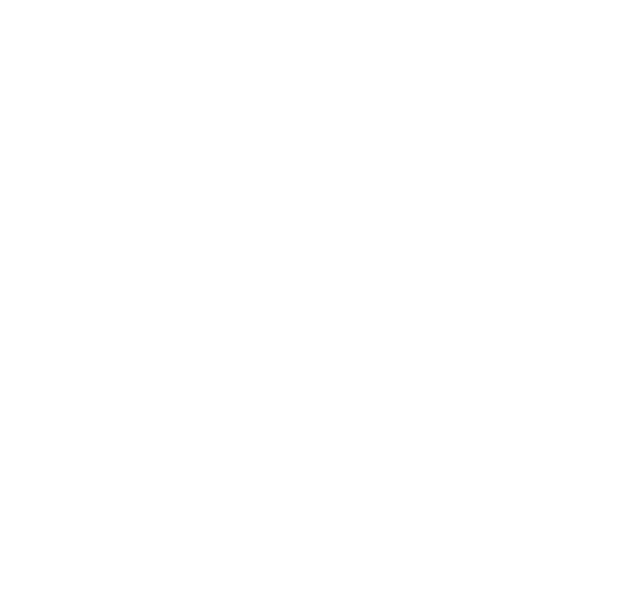
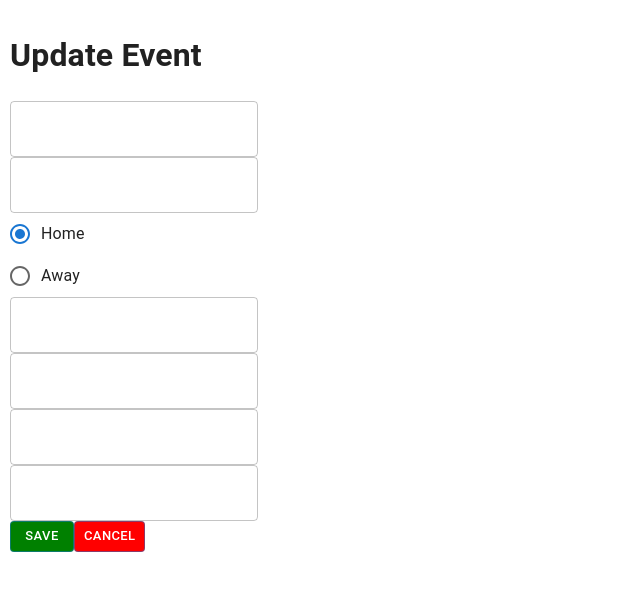
Before and after one commit to gordon-cs/athletic-form, a React (Create React App) app in the folder athletic-form-ui/: page /events/1/update in a window 1280 px wide. Before the commit this address had no page. Shown: the top 590 px of the page, without its empty margins (0-640 px from the left). Built offline with nearby package versions, Linux system fonts and the light colour scheme; no server answers.

Commit message:
Page created and linked. Having issue with populating fields correctly and ensuring that an update operation is the result.

```diff
--- a/athletic-form-ui/src/App.tsx
+++ b/athletic-form-ui/src/App.tsx
@@ -3,6 +3,7 @@
 import { AddEvent } from './Views/AddEvent';
 import { DeleteEvent } from './Views/DeleteEvent';
 import { BrowserRouter as Router, Route, Routes } from 'react-router-dom';
+import { UpdateEvent } from './Views/UpdateEvent';
 
 export const App = () => {
 	return (
@@ -13,6 +14,7 @@
 						<Route path = "/events" element = {<EventsPage />}/>
 						<Route path = "/events/add" element = {<AddEvent />}/>
 						<Route path = "/events/:id/delete" element = {<DeleteEvent />}/>
+						<Route path = "/events/:id/update" element = {<UpdateEvent />}/>
 					</Routes>
 				</Router>
 			</Grid>
--- a/athletic-form-ui/src/Components/EventCard.tsx
+++ b/athletic-form-ui/src/Components/EventCard.tsx
@@ -44,6 +44,7 @@
 						Delete
 					</Button>
 				</Link>
+				<Link to = {`/events/${eventData.id}/update`} >
 					<Button
 						size={'small'}
 						sx={{ backgroundColor: '#066A1F', color: 'white' }}
@@ -52,6 +53,7 @@
 						<FaPencilAlt></FaPencilAlt>
 						Update
 					</Button>
+				</Link>
 			</CardActions>
 		</Card>
 	);
--- /dev/null
+++ b/athletic-form-ui/src/Views/UpdateEvent.tsx
@@ -0,0 +1,133 @@
+import { Grid } from '@mui/material';
+import { useState, useEffect } from 'react';
+import { useParams } from 'react-router-dom';
+import { getAllEvents, addEvent } from '../Services/EventService';
+import { Button } from '@mui/material';
+import { Link, useNavigate } from 'react-router-dom';
+import '../styles/addEvent.scss';
+import TextField from '@mui/material/TextField';
+import Radio from '@mui/material/Radio';
+import RadioGroup from '@mui/material/RadioGroup';
+import FormControlLabel from '@mui/material/FormControlLabel';
+
+interface Props {}
+
+export const UpdateEvent: React.FC<Props> = () => {
+    const [eventData, setEventData] = useState<any | null>(null);
+	const [events, setEvents] = useState<any | null>(null);
+	const [eventId, setEventId] = useState<any | null>(null);
+	const [sport, setSport] = useState<any | null>(null);
+	const [opponent, setOpponent] = useState<any | null>(null);
+	const [date, setDate] = useState<any | null>(null);
+	const [time, setTime] = useState<any | null>(null);
+	const [departOrHome, setHomeOrDepart] = useState<any | null>(null);
+	const [destination, setDestination] = useState<any | null>(null);
+	let navigate = useNavigate();
+    const params: any = useParams();
+	const id = params.id;
+	let departHome;
+
+    //setSport(eventData?.sport)
+    //setOpponent(eventData?.opponent)
+
+
+	useEffect(() => {
+		getAllEvents()
+			.then((res) => {
+				setEventData(
+					res.data.find((e: any) => {
+						return e.id === parseInt(id);
+					}),
+				);
+			})
+			.catch((error) => console.log(error.message));
+	}, [id]);
+
+	const handleSubmit = () => {
+        setEventId(eventData?.eventId)
+        setSport(eventData?.sport)
+		addEvent({ sport, opponent, date, time, departOrHome, destination }).then((a: any) => {
+			navigate("/events");
+		}).catch((error) => {
+			console.log(error);
+		});
+	};
+
+	return (
+		<Grid className='update-event'>
+			<h1>Update Event</h1>
+			<form onSubmit={handleSubmit}>
+				<TextField
+					value={eventData?.sport}
+					label='' //'Sport'
+					onChange={(e: any) => {
+						setSport(e.target.value);
+					}}
+				/>
+				<br></br>
+				<TextField
+					value={eventData?.opponent}
+					label='' //'Opponent'
+					onChange={(e: any) => {
+						setOpponent(e.target.value);
+					}}
+				/>
+				<RadioGroup aria-label='isAway' defaultValue='home' name='radio-buttons-group'>
+					<FormControlLabel value='home' control={<Radio />} label='Home' />
+					<FormControlLabel value='away' control={<Radio />} label='Away' />
+				</RadioGroup>
+				{/* Have the some information only show up if away*/}
+				<TextField
+					value={eventData?.destination}
+					label='' //'Destination'
+					onChange={(e: any) => {
+						setDestination(e.target.value);
+					}}
+				/>
+				<br></br>
+				<TextField
+					value={eventData?.date}
+					type= '' //'date'
+					label={date}
+					onChange={(e: any) => {
+						setDate(e.target.value);
+					}}
+				/>
+				<br></br>
+				<TextField
+					value={eventData?.time}
+					label='' //'Time'
+					onChange={(e: any) => {
+						setTime(e.target.value);
+					}}
+				/>
+				<br></br>
+				<TextField
+					value={eventData?.departOrHome}
+					label='' //'Home/Departure Time'
+					onChange={(e: any) => {
+						setHomeOrDepart(e.target.value);
+					}}
+				/>
+				<br></br>
+				<Button
+					size='small'
+					sx={{ backgroundColor: 'green', color: 'white' }}
+					variant={'outlined'}
+					type='submit'
+				>
+					Save
+				</Button>
+				<Link to='/events'>
+					<Button
+						size='small'
+						sx={{ backgroundColor: 'red', color: 'white' }}
+						variant={'outlined'}
+					>
+						Cancel
+					</Button>
+				</Link>
+			</form>
+		</Grid>
+	);
+};
```
Also changed, not shown: 1 other file (tests, documents, lock files or other folders). Lines whose indentation alone changed are shown as unchanged.
